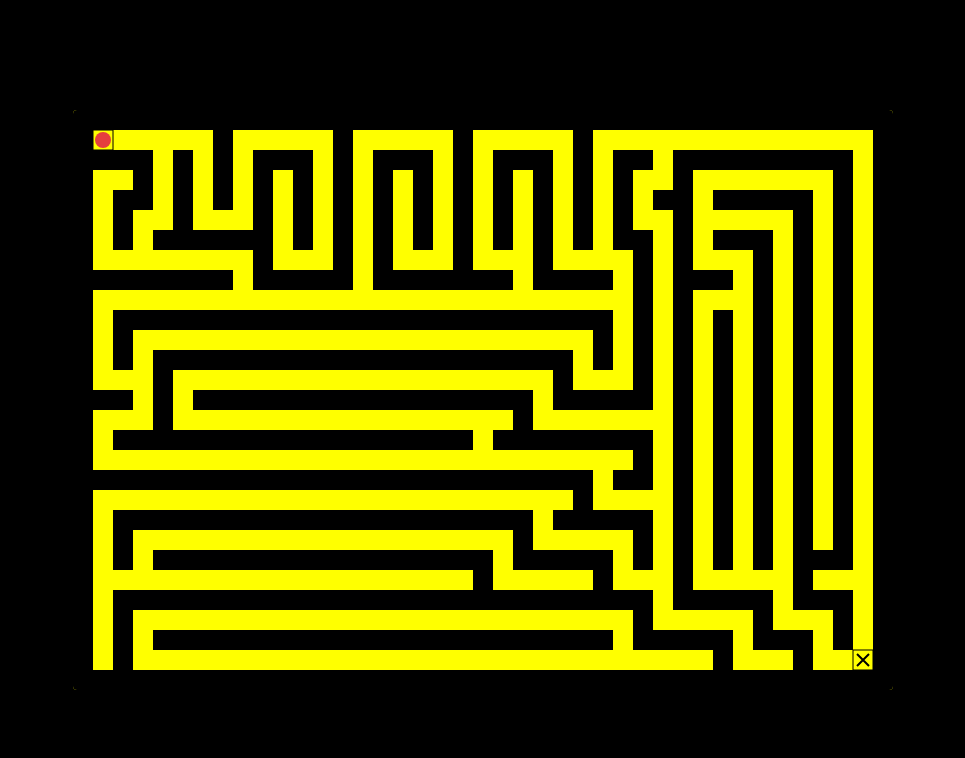
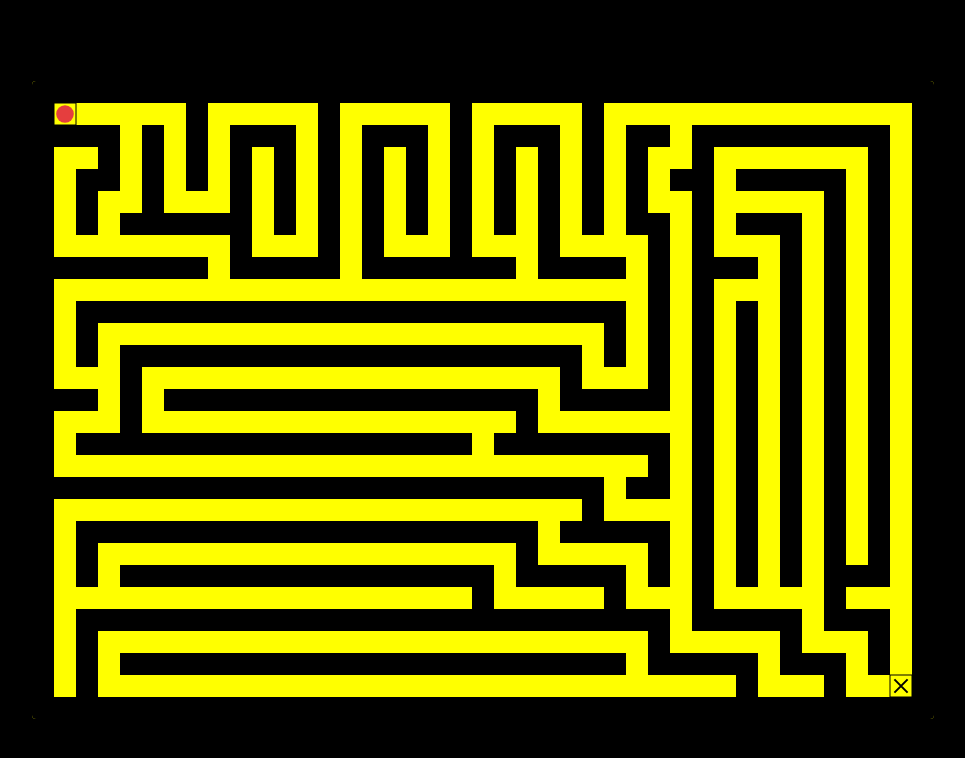
Before and after one commit to mattieDRFT/maze, a plain HTML site: page index.html in a window 1280 px wide. Shown: the whole page, without its empty margins (157-1122 px from the left). Drawn offline with nearby package versions, Linux system fonts and the light colour scheme.

Commit message:
Update index.html
8:30

```diff
--- a/index.html
+++ b/index.html
@@ -47,7 +47,11 @@
             display: block; /* Removes extra space below canvas */
             max-width: 100%; /* Ensures canvas scales down on small screens */
             height: auto; /* Maintains aspect ratio when scaling */
-        </style>
+        }
+
+        /* Message box and debug info styles are removed as the elements are removed */
+        /* Reset button styles are removed as the element is removed */
+    </style>
 </head>
 <body>
     <div class="game-container">
@@ -131,8 +135,8 @@
             // Calculate the ideal cell size to fit the maze within the max dimensions
             const tempCellSizeWidth = Math.floor(maxCanvasWidth / cols);
             const tempCellSizeHeight = Math.floor(maxCanvasHeight / rows);
-            // Reverted to a balanced cellSize to ensure maze is large enough and playable
-            cellSize = Math.min(tempCellSizeWidth, tempCellSizeHeight, 20);
+            // Increased cellSize cap to 40 for a larger maze and ball
+            cellSize = Math.min(tempCellSizeWidth, tempCellSizeHeight, 40);
 
             // Set canvas dimensions based on calculated cell size
             canvas.width = cols * cellSize;
@@ -258,7 +262,8 @@
 
             // Limit the maximum speed of the ball
             const currentSpeed = Math.sqrt(ball.vx * ball.vx + ball.vy * ball.vy);
-            const maxSpeed = cellSize * 0.5; /* Max speed (from previous version's faster ball) */
+            // Increased maxSpeed multiplier from 0.5 to 0.6 for better feel with larger maze
+            const maxSpeed = cellSize * 0.6;
             if (currentSpeed > maxSpeed) {
                 ball.vx = (ball.vx / currentSpeed) * maxSpeed;
                 ball.vy = (ball.vy / currentSpeed) * maxSpeed;
```
